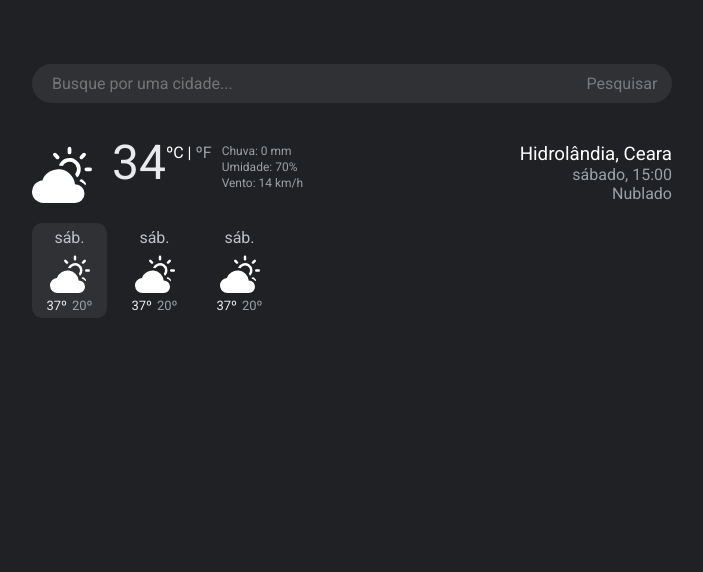
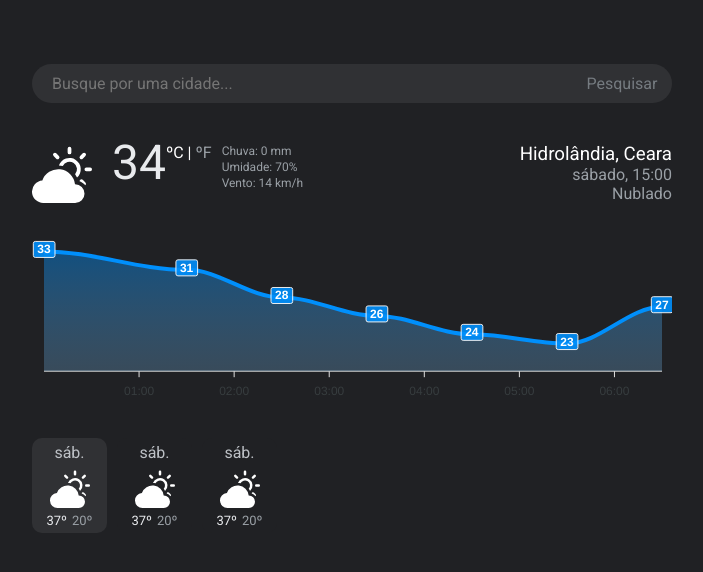
Before and after one commit to zairobastos/ZB-Weather, a React (Create React App) app: page / in a window 1280 px wide. Shown: the top 572 px of the page, without its empty margins (288-991 px from the left). Built offline with nearby package versions, Linux system fonts and the light colour scheme.

Commit message:
Parte do Grafico, finalizada

```diff
--- a/src/App.js
+++ b/src/App.js
@@ -2,6 +2,7 @@ import React from "react";
 import Seacher from './components/Seacher';
 import Tempo from "./components/Tempo";
 import Week from "./components/Week";
+import Chart from "./components/Chart";
 import './styles/global.scss';
 
 function App() {
@@ -9,6 +10,7 @@ function App() {
     <main>
       <Seacher/>
       <Tempo/>
+      <Chart/>
       <Week/>
     </main>
   );
--- /dev/null
+++ b/src/components/Chart.js
@@ -0,0 +1,69 @@
+import React from 'react';
+import Chart from 'react-apexcharts'
+
+function Charts() {
+    var options = {
+        series: [{
+            name: 'series1',
+            data: [33, 31, 28, 26, 24, 23, 27]
+        }],
+        chart: {
+            height: 50,
+            type: 'area',
+            zoom: {
+                enabled: false,
+            },
+            toolbar: {
+                tools:{
+                    download: false,
+                }
+            }
+        },
+        dataLabels: {
+            enabled: true,
+            textAnchor: 'middle',
+        },
+        stroke: {
+            curve: 'smooth'
+        },
+        xaxis: {
+            type: 'datetime',
+            categories: [
+                "2018-09-19T00:00:00.000Z",
+                "2018-09-19T01:30:00.000Z",
+                "2018-09-19T02:30:00.000Z",
+                "2018-09-19T03:30:00.000Z",
+                "2018-09-19T04:30:00.000Z",
+                "2018-09-19T05:30:00.000Z",
+                "2018-09-19T06:30:00.000Z"
+            ]
+        },
+        tooltip: {
+            enabled: false,
+            x: {
+                format: 'dd/MM/yy HH:mm'
+            },
+        },grid: {
+            yaxis: {
+                lines: {
+                    show: false
+                }
+            },
+        },yaxis:{
+            show: false,
+        }
+    }
+    return(
+        <>
+        <Chart
+            options={options}
+            series={options.series}
+            type="area"
+            width="100%"
+            height="200px"
+        />
+        </>
+    );
+}
+
+export default Charts;
```
